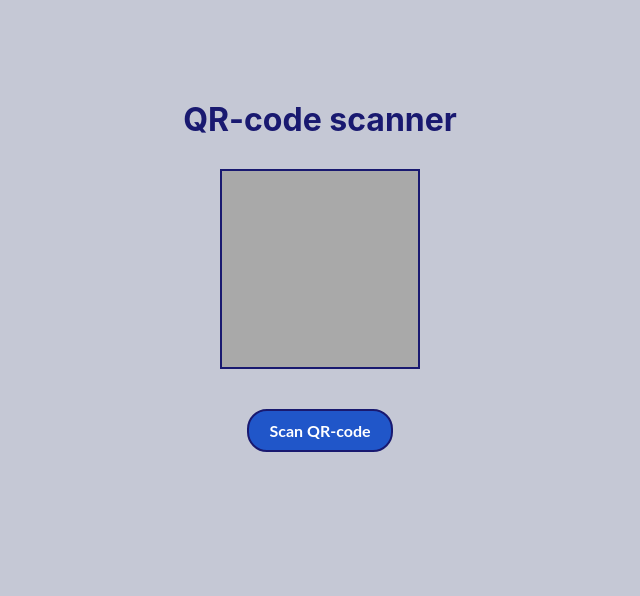
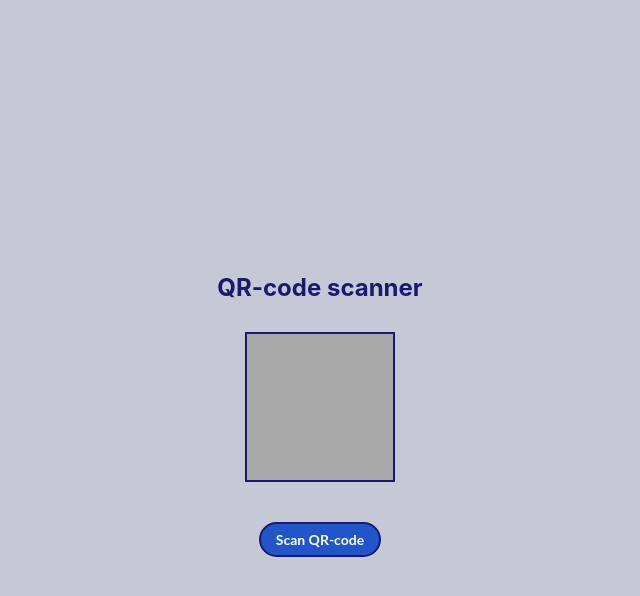
Before and after one commit to KseniaKras/qr-code-scanner, a React (Create React App) app: page / in a window 1280 px wide. Shown: the top 596 px of the page, without its empty margins (320-960 px from the left). Built offline with nearby package versions, Linux system fonts and the light colour scheme; the HTML template or start-up script is replaced by a standard one.

Commit message:
added scanner container with logic

```diff
--- a/src/App.tsx
+++ b/src/App.tsx
@@ -1,13 +1,13 @@
 import React from 'react';
 import './App.css';
-import {QrScanner} from "./components/QRScanner";
+import {QrScannerContainer} from "./components/QRScannerContainer";
 
 
 function App() {
 
   return (
     <div className="App">
-        <QrScanner />
+        <QrScannerContainer />
     </div>
   );
 }
--- a/src/components/QRScanner.module.css
+++ b/src/components/QRScanner.module.css
@@ -1,18 +1,19 @@
 .scannerBlock {
     display: flex;
     flex-direction: column;
-    justify-content: space-between;
+    justify-content: center;
     align-items: center;
+    min-height: 100vh;
 }
 
 .scannerTitle {
-    margin: 100px 0px 30px;
+    margin: 30px 0px;
     color: midnightblue;
 }
 
 .cameraBlock {
-    width: 200px;
-    height: 200px;
+    width: 150px;
+    height: 150px;
     background-color: darkgray;
     border: 2px solid midnightblue;
 }
--- a/src/components/QRScanner.tsx
+++ b/src/components/QRScanner.tsx
@@ -1,53 +1,44 @@
-import React, {useState} from 'react';
+import React from 'react';
 import s from './QRScanner.module.css'
 import {Button} from "./common/Button";
 import {QrReader} from "react-qr-reader";
 
 
-export const QrScanner = () => {
-    const [qrcodeView, setQrCodeView] = useState(false)
-    const [data, setData] = useState('');
-    const [error, setError] = useState(false);  // показывает ошибку при попытке отсканировать не qr-code
-
-    //включаем камеру для сканирования
-    const onPressScanQR = () => {
-        setQrCodeView(true)
+type ScannerPropsType = {
+    qrCodeView: boolean
+    error: boolean
+    data: string
+    setData: (result: string) => void
+    setQRCodeView: (value: boolean) => void
+    downloadFile: () => void
+    scanQRCode: () => void
+    backToMainPage: () => void
 }
 
-    //1-скачиваем результат в виду файла .txt
-    //2-после скачивания выключается режим сканирования
-    //3-зачищаем строку результата
-    //4-Либо высвечивается ошибка
-    const onPressDownloadFile = () => {
-        if (data !== '') {
-            setError(false)
-            const element = document.createElement('a')
-            const file = new Blob([data], {
-                type: 'text/plain'
-            })
-            element.href = URL.createObjectURL(file)
-            element.download = 'qr-code.txt';
-            document.body.appendChild(element);
-            element.click()
-            setQrCodeView(false)
-            setData('')
-        } else {
-            setError(true)
-        }
-    }
+export const QrScanner: React.FC<ScannerPropsType> = ({
+                                                          qrCodeView,
+                                                          error,
+                                                          data,
+                                                          setData,
+                                                          setQRCodeView,
+                                                          downloadFile,
+                                                          scanQRCode,
+                                                          backToMainPage,
+                                                      }) => {
 
     return (
         <div className={s.scannerBlock}>
-            <h1 className={s.scannerTitle}>QR-code scanner</h1>
+            <h2 className={s.scannerTitle}>QR-code scanner</h2>
             {
-                qrcodeView
-                    ? <QrReader
+                qrCodeView
+                    ? <>
+                        <Button name={'back'} onPressHandler={backToMainPage}/>
+                        <QrReader
                             constraints={{facingMode: 'environment'}}
                             onResult={(result, error) => {
                                 if (!!result) {
-                                // @ts-ignore
-                                setData(result?.text);
-                                setQrCodeView(false)
+                                    setData(result?.getText());
+                                    setQRCodeView(false)
                                 }
                                 if (!!error) {
                                     console.info(error);
@@ -57,20 +48,21 @@ export const QrScanner = () => {
                             containerStyle={{width: '100%'}}
                             scanDelay={500}
                         />
+                    </>
                     : <div className={s.cameraBlock}/>
             }
 
             {
                 !error
-                    ? <span className={s.qrcodeText} onClick={onPressDownloadFile}>{data}</span>
+                    ? <span className={s.qrcodeText} onClick={downloadFile}>{data}</span>
                     : <span className={s.errorText}>Need to scan QR-code</span>
             }
 
 
             {
-                !qrcodeView
-                    ? <Button name={'Scan QR-code'} onPressHandler={onPressScanQR}/>
-                    : <Button name={'Download txt'} onPressHandler={onPressDownloadFile}/>
+                !qrCodeView
+                    ? <Button name={'Scan QR-code'} onPressHandler={scanQRCode}/>
+                    : <Button name={'Download txt'} onPressHandler={downloadFile}/>
             }
         </div>
     );
--- /dev/null
+++ b/src/components/QRScannerContainer.tsx
@@ -0,0 +1,59 @@
+import React, {useState} from 'react';
+import {QrScanner} from "./QRScanner";
+
+
+export const QrScannerContainer: React.FC = ({}) => {
+
+    const [qrCodeView, setQRCodeView] = useState(false)
+    const [data, setData] = useState('');
+    const [error, setError] = useState(false);  // показывает ошибку при попытке отсканировать не qr-code
+
+    //включаем камеру для сканирования
+    const onPressScanQR = () => {
+        setQRCodeView(true)
+    }
+
+    //1-скачиваем результат в виду файла .txt
+    //2-после скачивания выключается режим сканирования
+    //3-зачищаем строку результата
+    //4-Либо высвечивается ошибка
+
+    const onPressDownloadFile = () => {
+        if (data !== '') {
+            setError(false)
+            const element = document.createElement('a')
+            const file = new Blob([data], {
+                type: 'text/plain'
+            })
+            element.href = URL.createObjectURL(file)
+            element.download = 'qr-code.txt';
+            document.body.appendChild(element);
+            element.click()
+            setQRCodeView(false)
+            setData('')
+        } else {
+            setError(true)
+        }
+    }
+
+    const backToMainPage = () => {
+        setQRCodeView(false)
+        setError(false)
+    }
+
+
+    return (
+        <>
+            <QrScanner
+                qrCodeView={qrCodeView}
+                error={error}
+                data={data}
+                setData={setData}
+                setQRCodeView={setQRCodeView}
+                downloadFile={onPressDownloadFile}
+                scanQRCode={onPressScanQR}
+                backToMainPage={backToMainPage}
+            />
+        </>
+    );
+};
--- a/src/components/common/Button.module.css
+++ b/src/components/common/Button.module.css
@@ -4,13 +4,13 @@
     display: inline-block;
     background-color: #2056c9;
     color: white;
-    font-size: 16px;
+    font-size: 14px;
     font-weight: bold;
     border: 2px solid midnightblue;
     border-radius: 20px;
 
     /*margin-top: 50px;*/
-    padding: 10px 20px;
+    padding: 7px 15px;
 }
 
 .button:hover {
```
Lines whose indentation alone changed are shown as unchanged.
